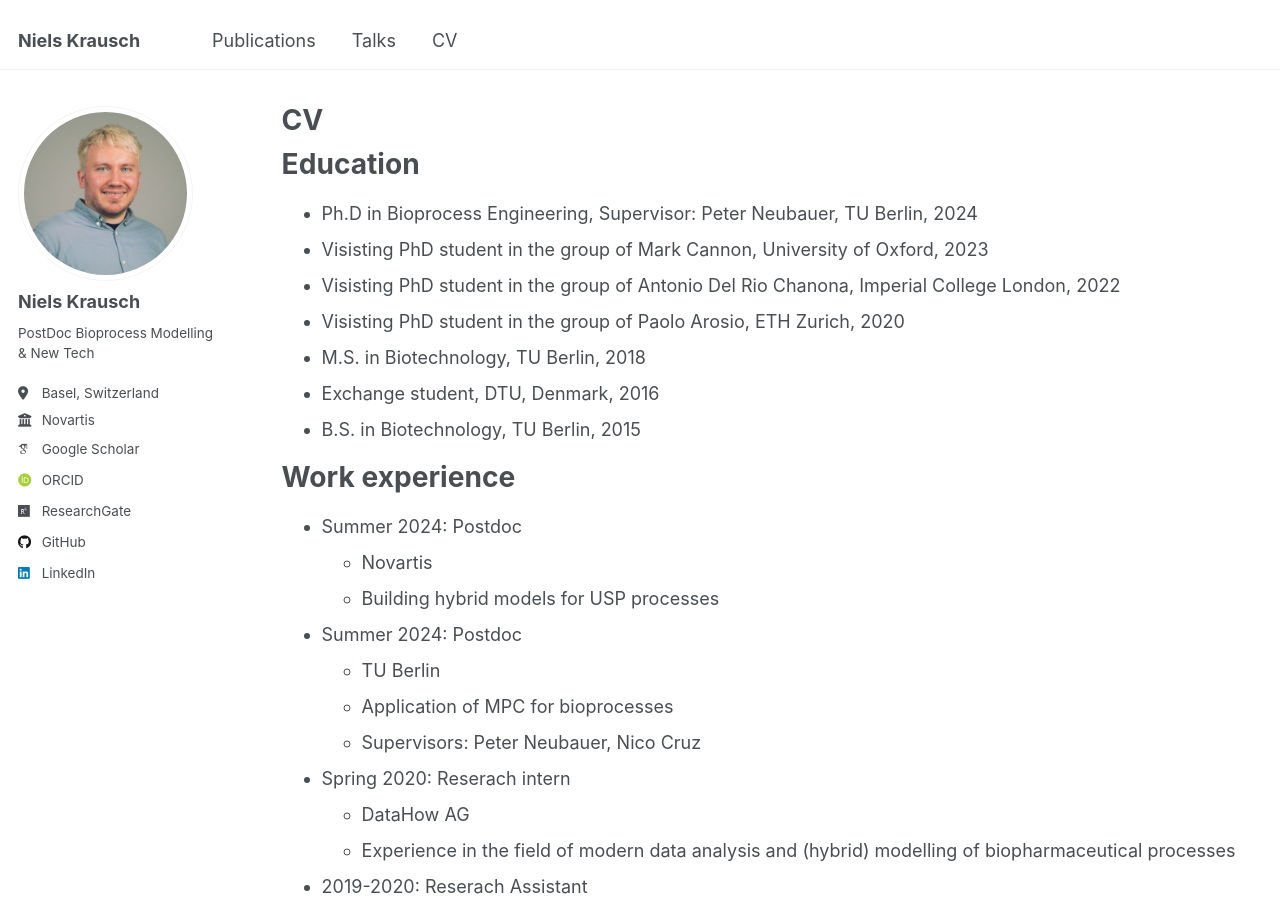
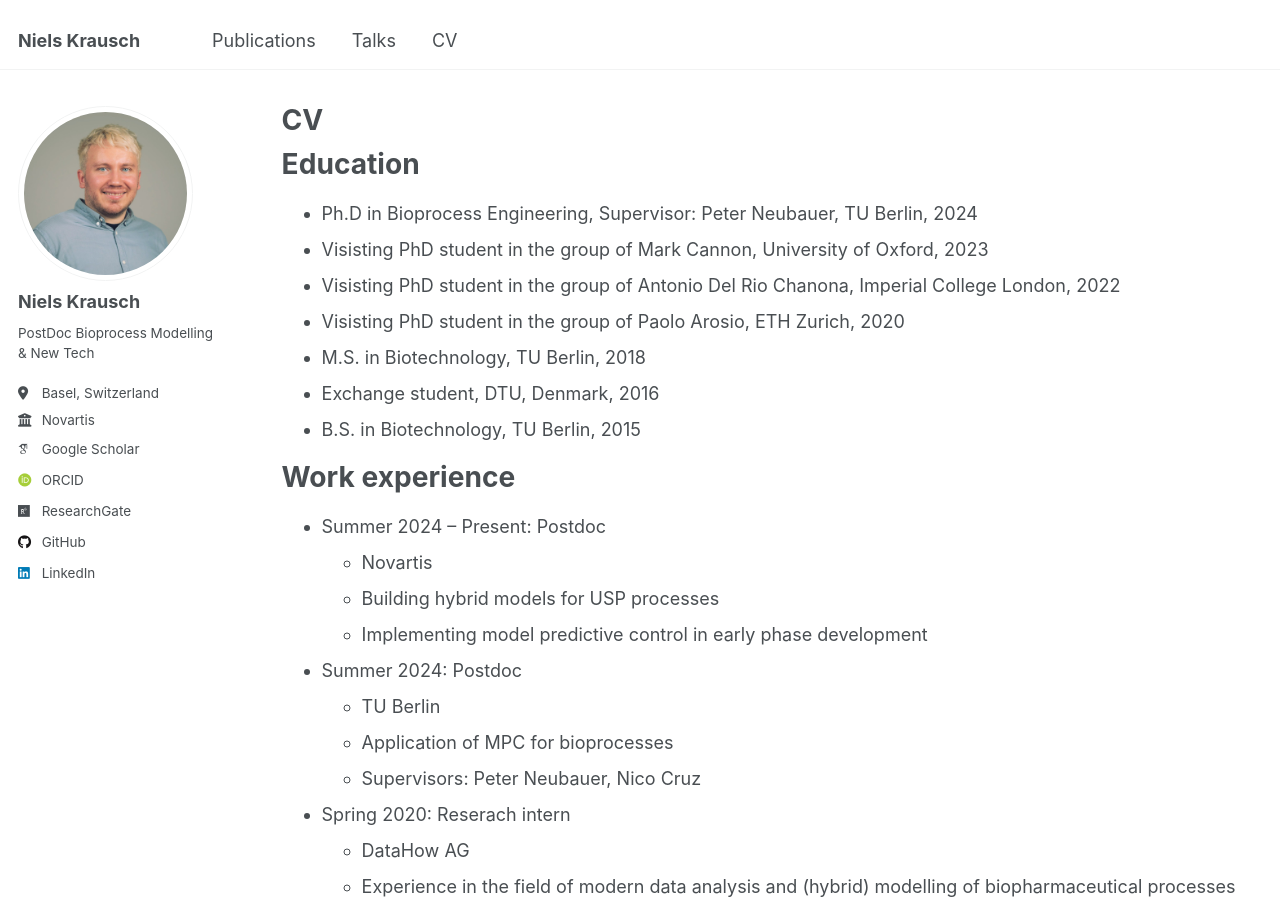
Before and after one commit to nkrausch/nkrausch.github.io, a Jekyll site: the page built from _pages/cv.md, in a window 1280 px wide and 900 px high. Built offline with Jekyll 4.4.1, drawn with Linux system fonts in a browser that asks for light colours; some web fonts are replaced.

Commit message:
Minor update to CV

```diff
--- a/_pages/cv.md
+++ b/_pages/cv.md
@@ -21,9 +21,10 @@ Education
 
 Work experience
 ======
-* Summer 2024: Postdoc
+* Summer 2024 -- Present: Postdoc
   * Novartis
   * Building hybrid models for USP processes
+  * Implementing model predictive control in early phase development
 
 * Summer 2024: Postdoc
   * TU Berlin
```
Also changed, not shown: _pages/about.md (+1 -1 lines), 1 other file.
